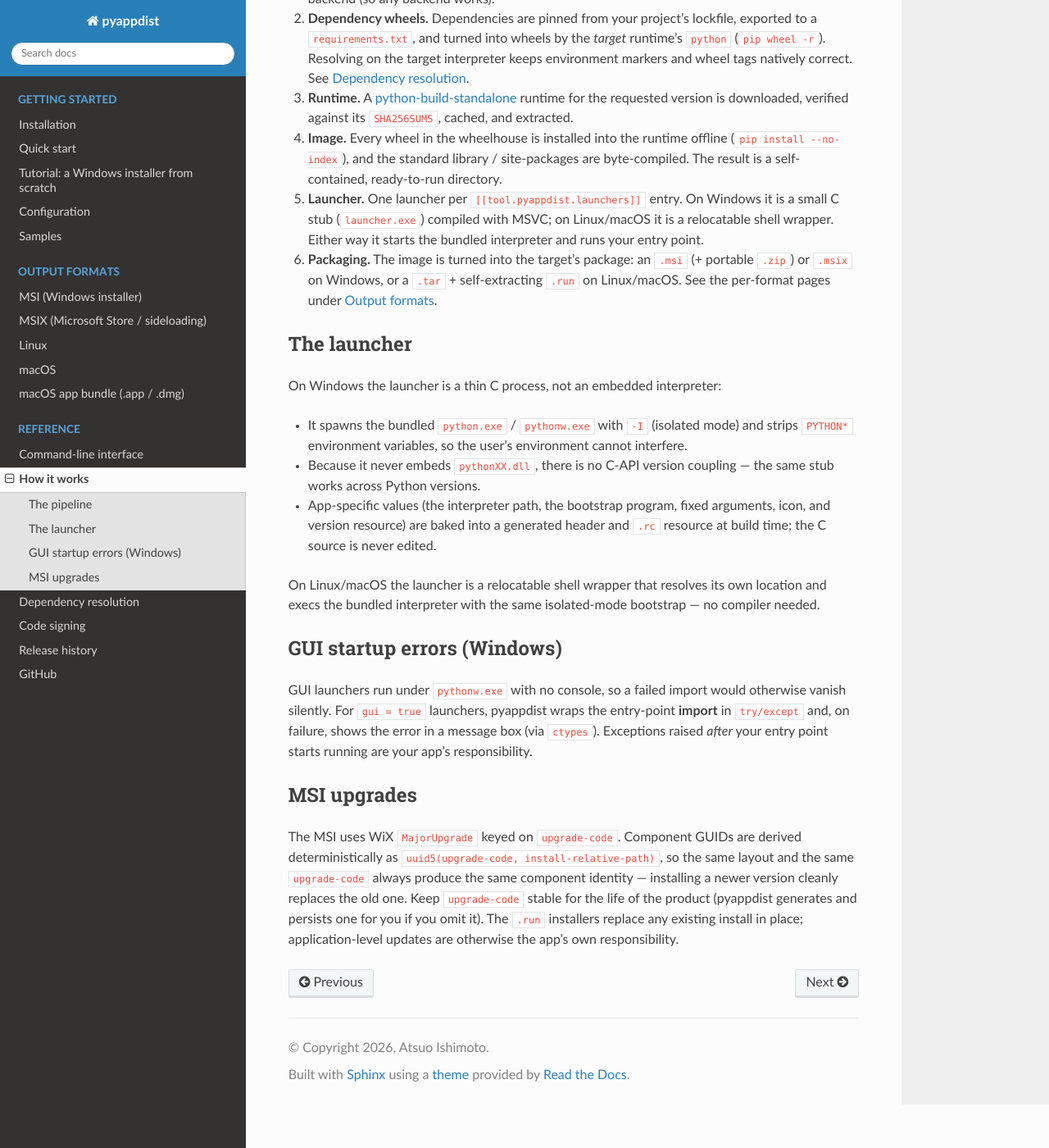
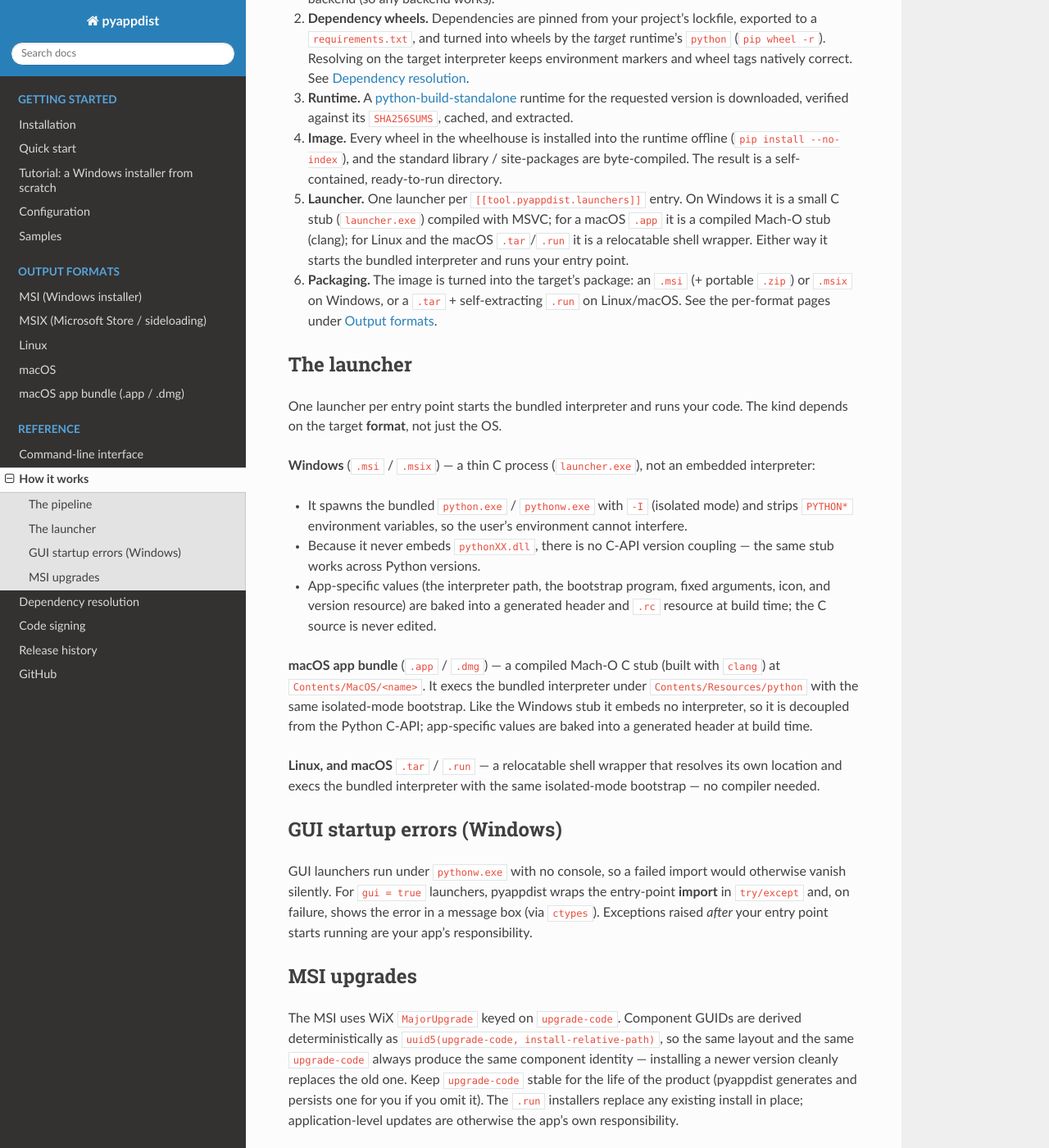
Before and after one commit to atsuoishimoto/pyappdist, a Sphinx documentation site: the page built from docs/how-it-works.rst, in a window 1280 px wide and 1400 px high, scrolled down 499 px. Shown: the whole window at 82% size. Built offline with Sphinx 7.4.7 and the Read the Docs theme 3.1.0, drawn with Linux system fonts in a browser that asks for light colours.

Commit message:
docs: correct launcher description for macOS
The 'The launcher' section described macOS only as a relocatable shell
wrapper, but the .app/.dmg formats use a compiled Mach-O C stub (clang).
Restructure the section by format and update the pipeline step bullet to
match.

```diff
--- a/docs/how-it-works.rst
+++ b/docs/how-it-works.rst
@@ -35,9 +35,10 @@ The pipeline
    byte-compiled. The result is a self-contained, ready-to-run directory.
 
 #. **Launcher.** One launcher per ``[[tool.pyappdist.launchers]]`` entry. On
-   Windows it is a small C stub (``launcher.exe``) compiled with MSVC; on
-   Linux/macOS it is a relocatable shell wrapper. Either way it starts the bundled
-   interpreter and runs your entry point.
+   Windows it is a small C stub (``launcher.exe``) compiled with MSVC; for a macOS
+   ``.app`` it is a compiled Mach-O stub (clang); for Linux and the macOS
+   ``.tar``/``.run`` it is a relocatable shell wrapper. Either way it starts the
+   bundled interpreter and runs your entry point.
 
 #. **Packaging.** The image is turned into the target's package: an ``.msi`` (+
    portable ``.zip``) or ``.msix`` on Windows, or a ``.tar`` + self-extracting
@@ -47,7 +48,11 @@ The pipeline
 The launcher
 ------------
 
-On Windows the launcher is a thin C process, not an embedded interpreter:
+One launcher per entry point starts the bundled interpreter and runs your code.
+The kind depends on the target **format**, not just the OS.
+
+**Windows** (``.msi`` / ``.msix``) — a thin C process (``launcher.exe``), not an
+embedded interpreter:
 
 * It spawns the bundled ``python.exe`` / ``pythonw.exe`` with ``-I`` (isolated
   mode) and strips ``PYTHON*`` environment variables, so the user's environment
@@ -58,9 +63,15 @@ On Windows the launcher is a thin C process, not an embedded interpreter:
   arguments, icon, and version resource) are baked into a generated header and
   ``.rc`` resource at build time; the C source is never edited.
 
-On Linux/macOS the launcher is a relocatable shell wrapper that resolves its own
-location and execs the bundled interpreter with the same isolated-mode bootstrap —
-no compiler needed.
+**macOS app bundle** (``.app`` / ``.dmg``) — a compiled Mach-O C stub (built with
+``clang``) at ``Contents/MacOS/<name>``. It execs the bundled interpreter under
+``Contents/Resources/python`` with the same isolated-mode bootstrap. Like the
+Windows stub it embeds no interpreter, so it is decoupled from the Python C-API;
+app-specific values are baked into a generated header at build time.
+
+**Linux, and macOS** ``.tar`` / ``.run`` — a relocatable shell wrapper that
+resolves its own location and execs the bundled interpreter with the same
+isolated-mode bootstrap — no compiler needed.
 
 GUI startup errors (Windows)
 ----------------------------
```
